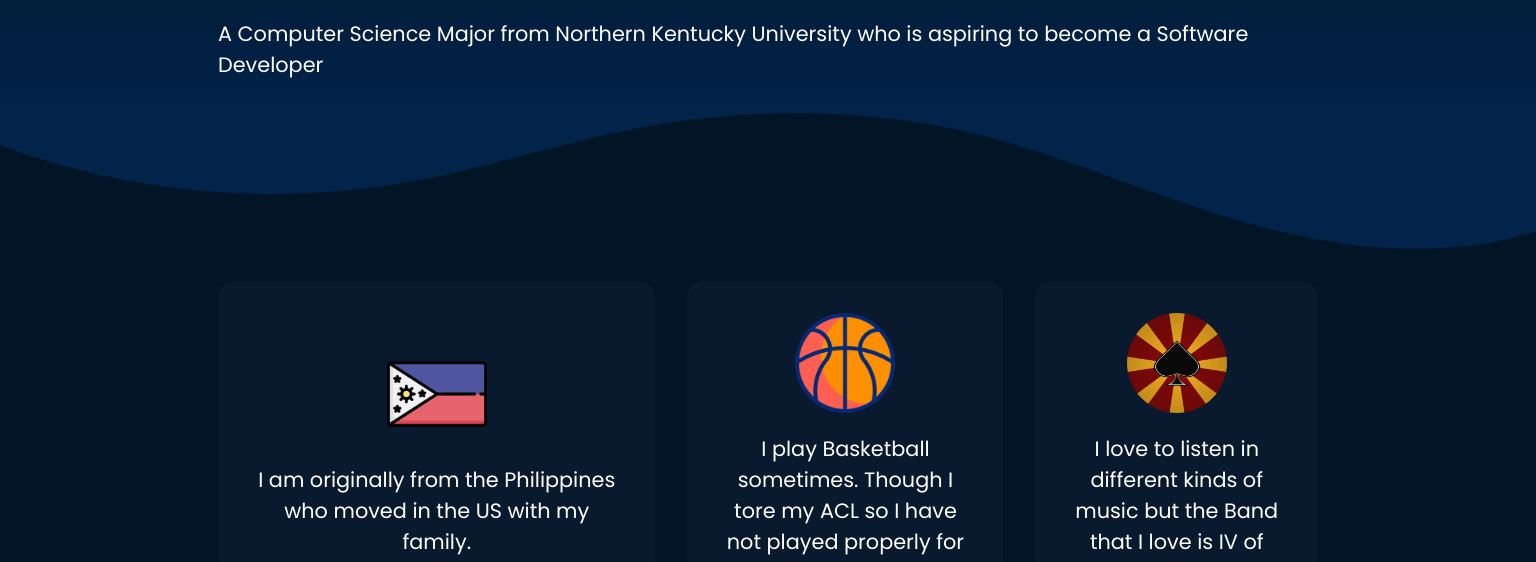
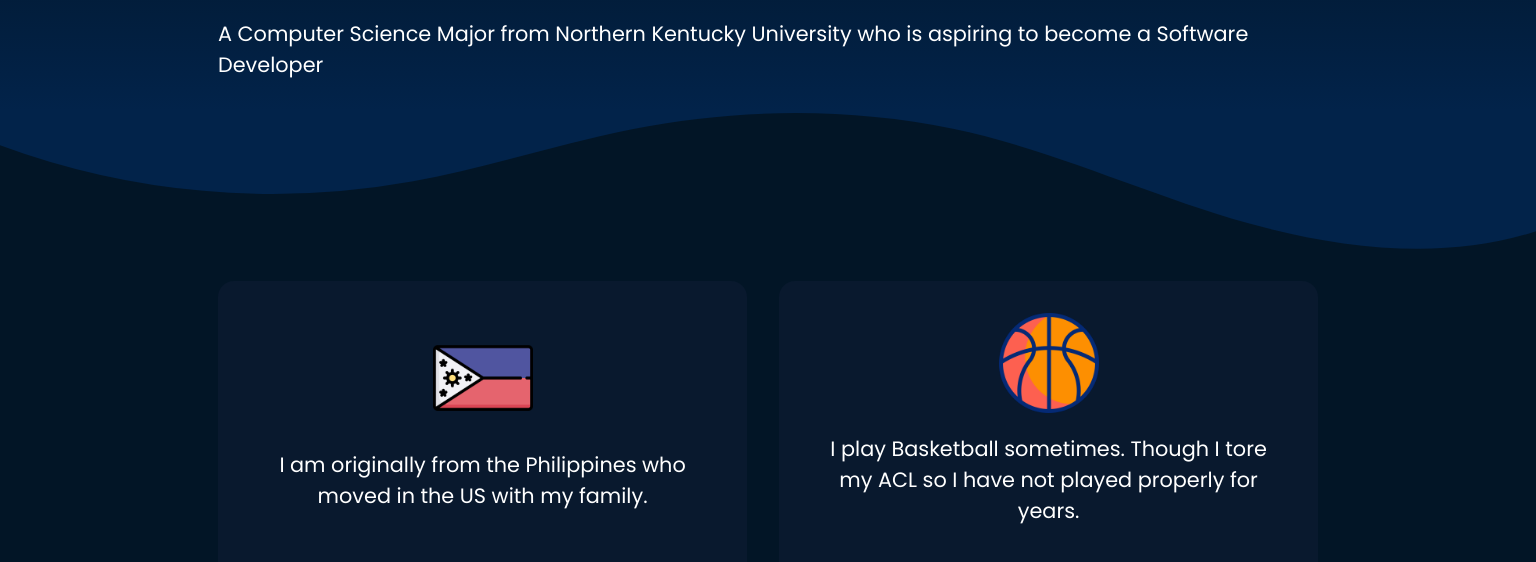
Before and after one commit to blair-asistin/portfolio-website, a plain HTML site: page index.html in a window 1536 px wide. Shown: the part 222-784 px from the top of the page. Drawn offline with Linux system fonts and the light colour scheme.

Commit message:
Changed grid layout position

```diff
--- a/style.css
+++ b/style.css
@@ -149,8 +149,9 @@ p {
 @media (min-width: 1400px){
     .facts-grid{
         grid-template-areas:
-        'one one two five'
-        'three four four six'
+        'one one two two'
+        'three four four four'
+        'five five six six'
 
     }
 
```
